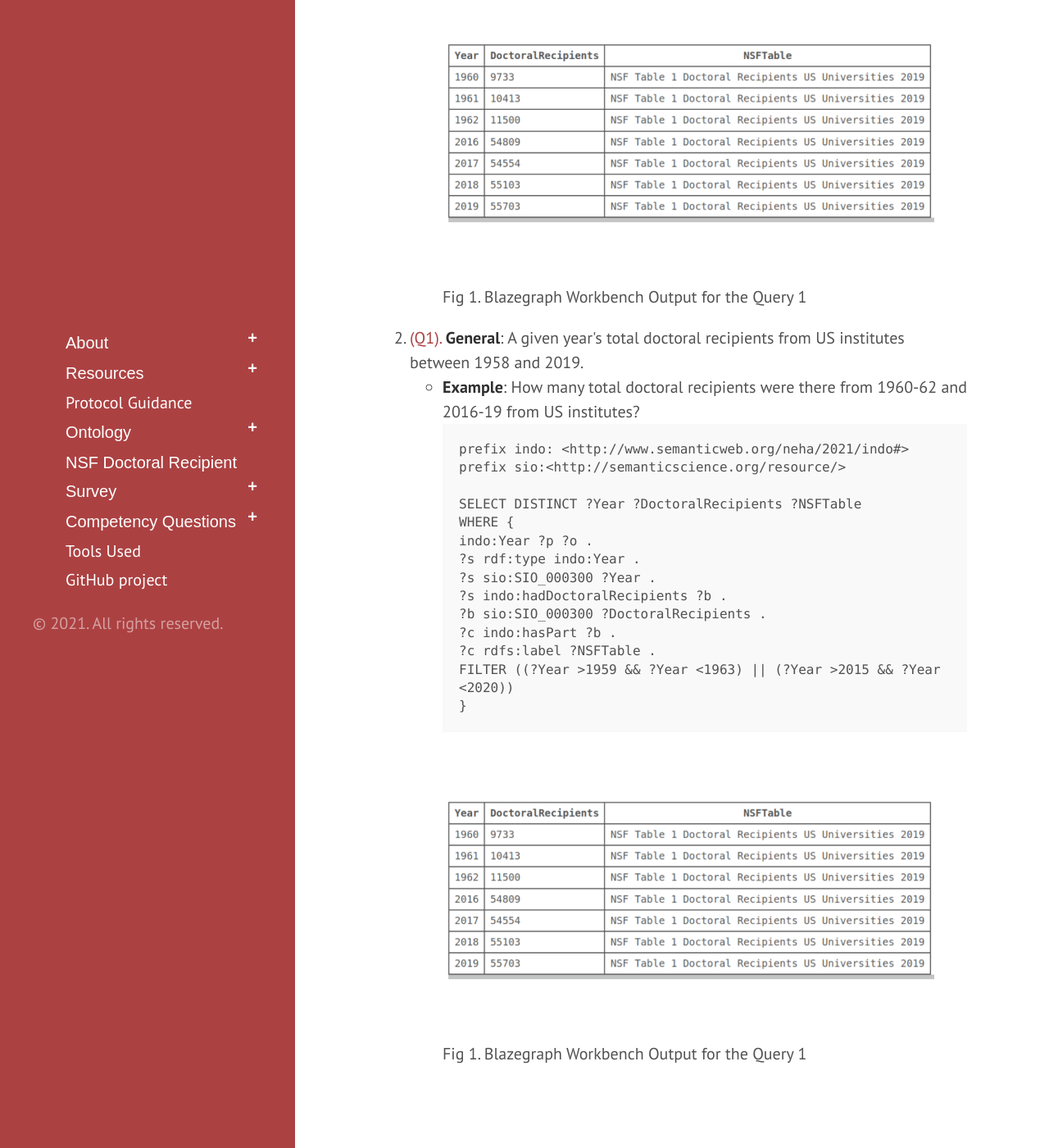
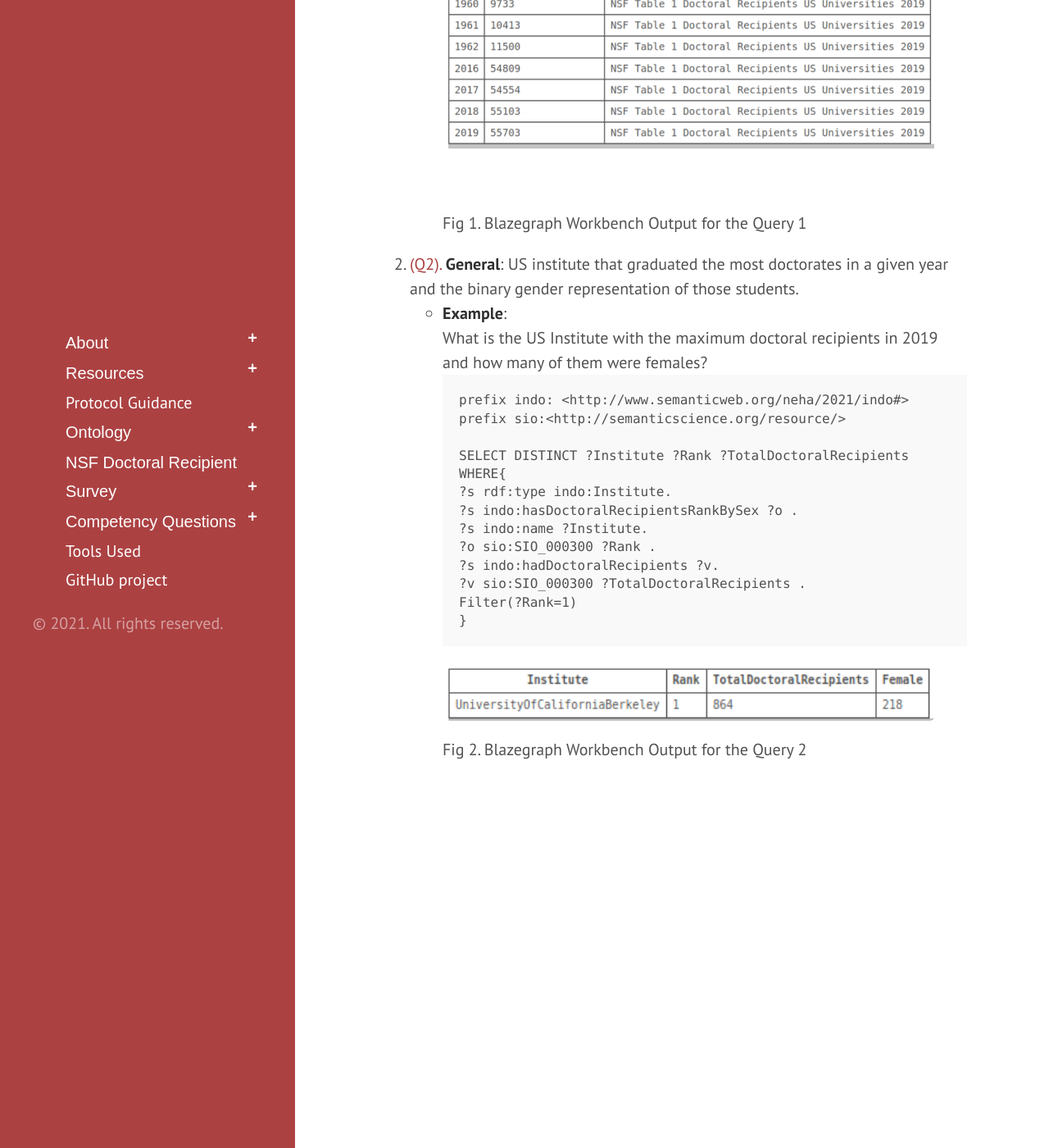
Before and after one commit to tetherless-world/institute-demographic-ontology, a Jekyll site: the page built from competencyquestion.md, in a window 1280 px wide and 1400 px high, scrolled down 758 px. Shown: the whole window at 82% size. Built offline with Jekyll 4.4.1, drawn with Linux system fonts in a browser that asks for light colours; Markdown is read by kramdown in place of the engine named in the settings; some of the changed text lies outside the part shown.

Commit message:
added 2 cq question query an dresult

```diff
--- a/competencyquestion.md
+++ b/competencyquestion.md
@@ -2,39 +2,12 @@
 layout: default
 title: Competency Questions
 ---
-[Competency Question 1](#question1) | [SPARQL Queries](#sparql)
+[Competency Question 1](#question1) | [Competency Question 2](#question2)
 
 <article class="mb-5" id="competencyquestions">
 
 <content>
 <ol>
-<li> <a href="#question1">(Q1).</a> <strong>General</strong>: A given year's total doctoral recipients from US institutes between 1958 and 2019.
-	<ul type = "circle">
-	<li><strong>Example</strong>: How many total doctoral recipients were there from 1960-62 and 2016-19 from US institutes?
-	<pre>
-		prefix indo: <http://www.semanticweb.org/neha/2021/indo#>
-		prefix sio:<http://semanticscience.org/resource/>
-
-		SELECT DISTINCT ?Year ?DoctoralRecipients ?NSFTable
-		WHERE {
-  		indo:Year ?p ?o .
-  		?s rdf:type indo:Year .
-  		?s sio:SIO_000300 ?Year .
-  		?s indo:hadDoctoralRecipients ?b .
-  		?b sio:SIO_000300 ?DoctoralRecipients .
-  		?c indo:hasPart ?b .
-  		?c rdfs:label ?NSFTable .
-  		FILTER ((?Year >1959 && ?Year <1963) || (?Year >2015 && ?Year <2020))
-  		}
-      </pre>
-	</li>
-	</ul>
-	<figure>
-  		<img src ="../images/QUERY1RESULTS.png" style="width:100%; height:100%">
-  		<figcaption>Fig 1. Blazegraph Workbench Output for the Query 1</figcaption>
- 	</figure>
-</li>
-
 <li> <a href="#question1">(Q1).</a> <strong>General</strong>: A given year's total doctoral recipients from US institutes between 1958 and 2019.
 <ul type = "circle">
 <li><strong>Example</strong>: How many total doctoral recipients were there from 1960-62 and 2016-19 from US institutes?
@@ -61,6 +34,33 @@ FILTER ((?Year >1959 && ?Year <1963) || (?Year >2015 && ?Year <2020))
 <figcaption>Fig 1. Blazegraph Workbench Output for the Query 1</figcaption>
 </figure>
 </li>
+
+<li> <a href="#question2">(Q2).</a> <strong>General</strong>: US institute that graduated the most doctorates in a given year and the binary gender representation of those students.
+<ul type = "circle">
+<li><strong>Example</strong>: <br> What is the US Institute with the maximum doctoral recipients in 2019 and how many of them were females?
+<pre>
+prefix indo: <http://www.semanticweb.org/neha/2021/indo#>
+prefix sio:<http://semanticscience.org/resource/>
+
+SELECT DISTINCT ?Institute ?Rank ?TotalDoctoralRecipients
+WHERE{
+?s rdf:type indo:Institute.
+?s indo:hasDoctoralRecipientsRankBySex ?o .
+?s indo:name ?Institute.
+?o sio:SIO_000300 ?Rank .
+?s indo:hadDoctoralRecipients ?v.
+?v sio:SIO_000300 ?TotalDoctoralRecipients .
+Filter(?Rank=1)
+}
+</pre>
+</li>
+</ul>
+<figure>
+<img src ="../images/cQUERY2RESULT.png" style="width:100%; height:100%">
+<figcaption>Fig 2. Blazegraph Workbench Output for the Query 2</figcaption>
+</figure>
+</li>
+
 </ol>
 
 </content>
```
